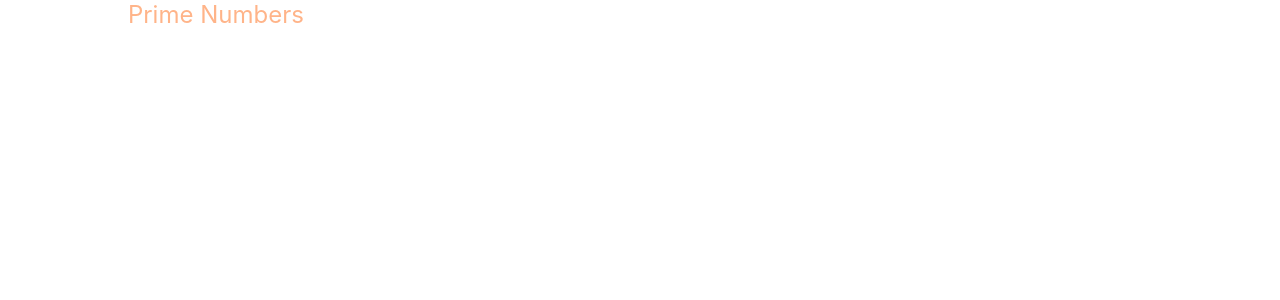
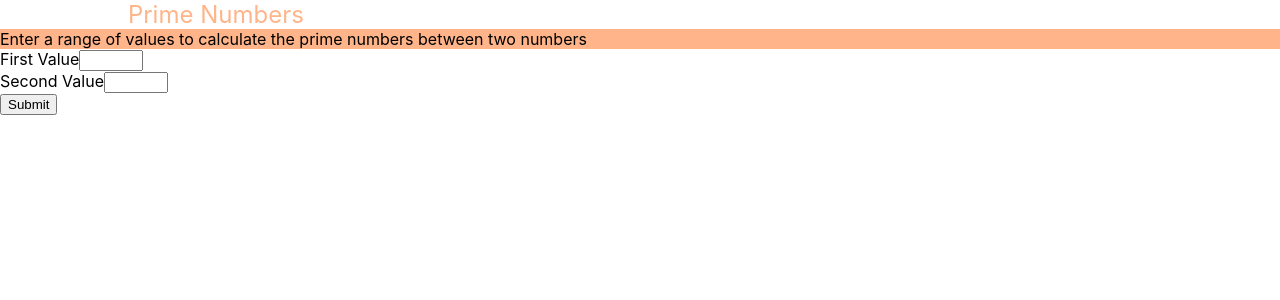
Before and after one commit to AlexCashmore/typescriptReact, a React (Create React App) app: page / in a window 1280 px wide. Shown: the top 300 px of the page. Built offline with nearby package versions, Linux system fonts and the light colour scheme.

Commit message:
basic form and submit handler added

```diff
--- a/src/App.scss
+++ b/src/App.scss
@@ -1,7 +1,9 @@
 
 $headerColor: #ffb489;
 $headerSize:24px;
-
+$alertColor:#ffb489;
+$formFieldWidth:180px;
+$primeWindowHeight:200px;
 
 
 .headerComponent {
@@ -9,3 +11,18 @@ $headerSize:24px;
   font-size: $headerSize;
   margin-left:128px;
 }
+.alertComponent{
+  background-color: $alertColor;
+  border-color: $alertColor;
+}
+.errorComponent{
+  background-color: $alertColor;
+}
+.numberInputComponent{
+  width:$formFieldWidth
+}
+.primeWindow{
+  overflow: scroll;
+  max-height:$primeWindowHeight;
+  min-height:128px;
+}
--- a/src/App.tsx
+++ b/src/App.tsx
@@ -1,10 +1,12 @@
 import * as React from "react";
+import { Form } from "./Form";
 import './App.scss';
 
 class App extends React.Component {
   public render() {
     return (<div>
           <span className="headerComponent">Prime Numbers</span>
+          <Form />
         </div>
     );
   }
--- /dev/null
+++ b/src/Form.tsx
@@ -0,0 +1,104 @@
+import * as React from "react";
+
+export interface FormErrors {
+    [key: string]: string;
+}
+
+export interface IFormState {
+    firstValue:any;
+    secondValue:any;
+    errors: FormErrors;
+    submitted?: boolean;
+    /*the prime values*/
+    answerArray:any;
+}
+interface IFormProps {
+
+}
+
+
+
+export class Form extends React.Component<IFormProps, IFormState> {
+
+    constructor(props: IFormProps) {
+        super(props);
+        const errors: FormErrors = {};
+        const firstValue=null;
+        const secondValue=null;
+        const answerArray:any=[];
+        const submitted:boolean=false;
+        this.state = {
+            firstValue,
+            secondValue,
+            errors,
+            answerArray,
+            submitted,
+        };
+    }
+
+    private setFirstValue=(value:any)=>{
+
+            this.setState({firstValue: value, submitted: false, errors: {}})
+
+    };
+    private setSecondValue=(value:any)=>{
+
+            this.setState({secondValue: value, submitted: false, errors: {}})
+
+    };
+
+    private handleSubmit =(
+        e: React.FormEvent<HTMLFormElement>
+    )=> {
+        e.preventDefault();
+
+    };
+
+    public render() {
+        const { submitted, errors,firstValue,secondValue,answerArray } = this.state;
+
+        /*bootstrap css classes overridden with SASS */
+        return (
+            <form onSubmit={this.handleSubmit} noValidate={true}>
+                <div className="container">
+
+                    <div className="alert alert-info alertComponent" role="alert">
+                        Enter a range of values to calculate the prime numbers between two numbers
+                    </div>
+                    <div className="form-group">
+                        <label htmlFor="firstValue">First Value</label>
+                            <input
+                                id={"firstValue"}
+                                type="number"
+                                min="0"
+                                max="999"
+                                value={this.state.firstValue}
+                                onChange={(e)=>{this.setFirstValue(e.target.value)}}
+                                className="form-control"
+                            />
+                    </div>
+                    <div className="form-group">
+                        <label htmlFor="secondValue">Second Value</label>
+                        <input
+                            id={"secondValue"}
+                            type="number"
+                            min="1"
+                            max="999"
+                            value={this.state.secondValue}
+                            onChange={(e)=>{this.setSecondValue(e.target.value)}}
+                            className="form-control"
+                        />
+                    </div>
+                    <div className="form-group">
+                        <button
+                            type="submit"
+                            className="btn btn-primary"
+                        >
+                            Submit
+                        </button>
+                    </div>
+                </div>
+            </form>
+        );
+    }
+}
```
